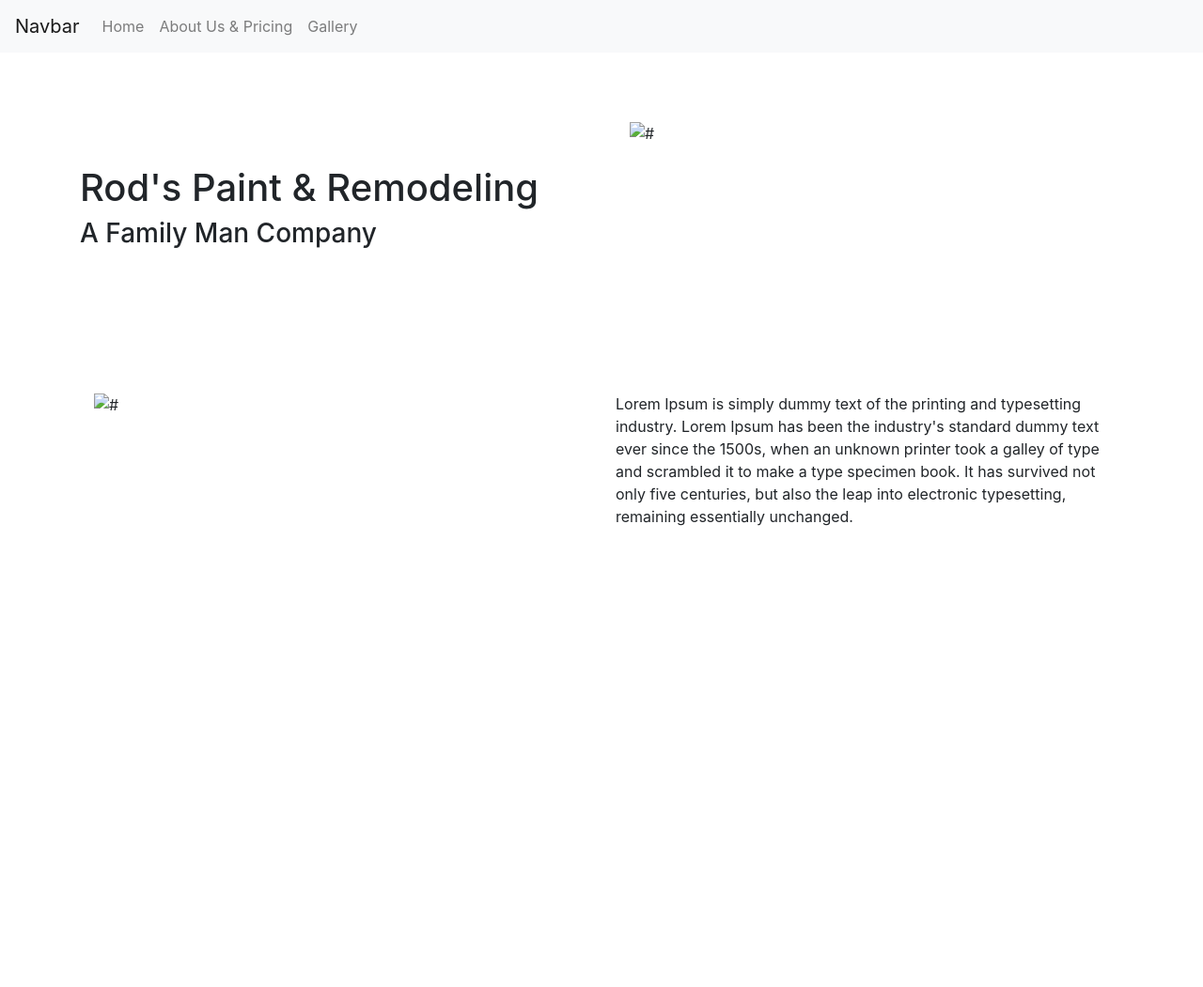
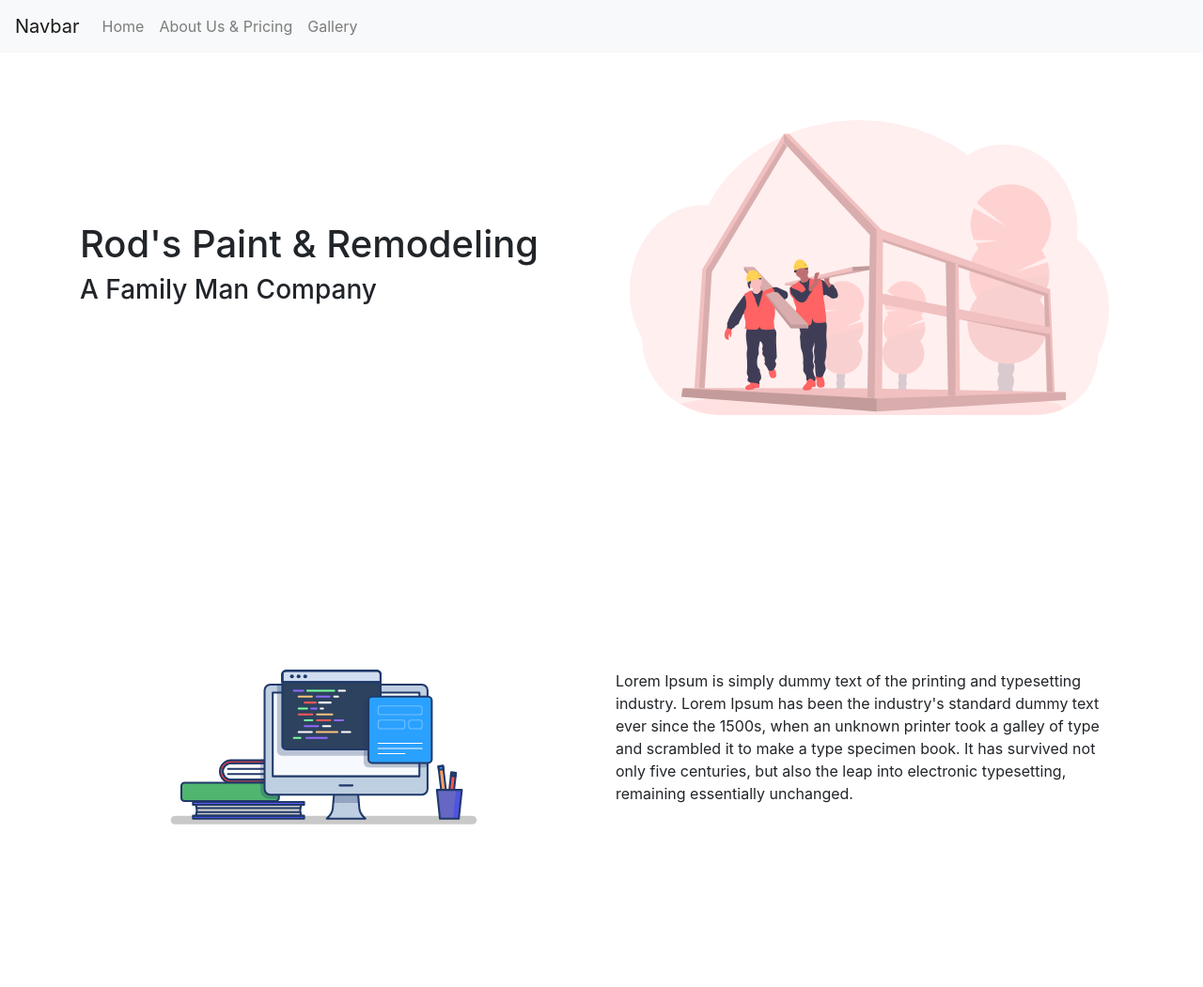
Before and after one commit to OscarViquez/rodpaints-static-site-2021, a plain HTML site: page index.html in a window 1280 px wide. Shown: the whole page at 94% size. Before the commit the page ends 800 px from the top, so only its background shows below. Drawn offline with nearby package versions, Linux system fonts and the light colour scheme; the site is published under a folder, as on GitHub Pages, so addresses that start at the root find nothing.

Commit message:
fixing svg issue

```diff
--- a/index.html
+++ b/index.html
@@ -58,7 +58,7 @@
             </div>
 
             <div class="col col-xs-12 col-sm-12 col-md-6 col-lg-6">
-                <img src="/construction.svg" alt="#" class="container">
+                <img src="construction.svg" alt="#" class="container">
             </div>
 
         </div>
@@ -69,7 +69,7 @@
         <!-- Will use Cards and CSS FLEX -->
         <div class="row">
             <div class="col col-xs-12 col-sm-12 col-md-6 col-lg-6">
-                <img src="/gummy-programming.svg" alt="#" class="container">
+                <img src="gummy-programming.svg" alt="#" class="container">
             </div>
 
             <div class="AboutSection-Container container col-xs-12 col-sm-12 col-md-6 col-lg-6 align-self-center">
```
